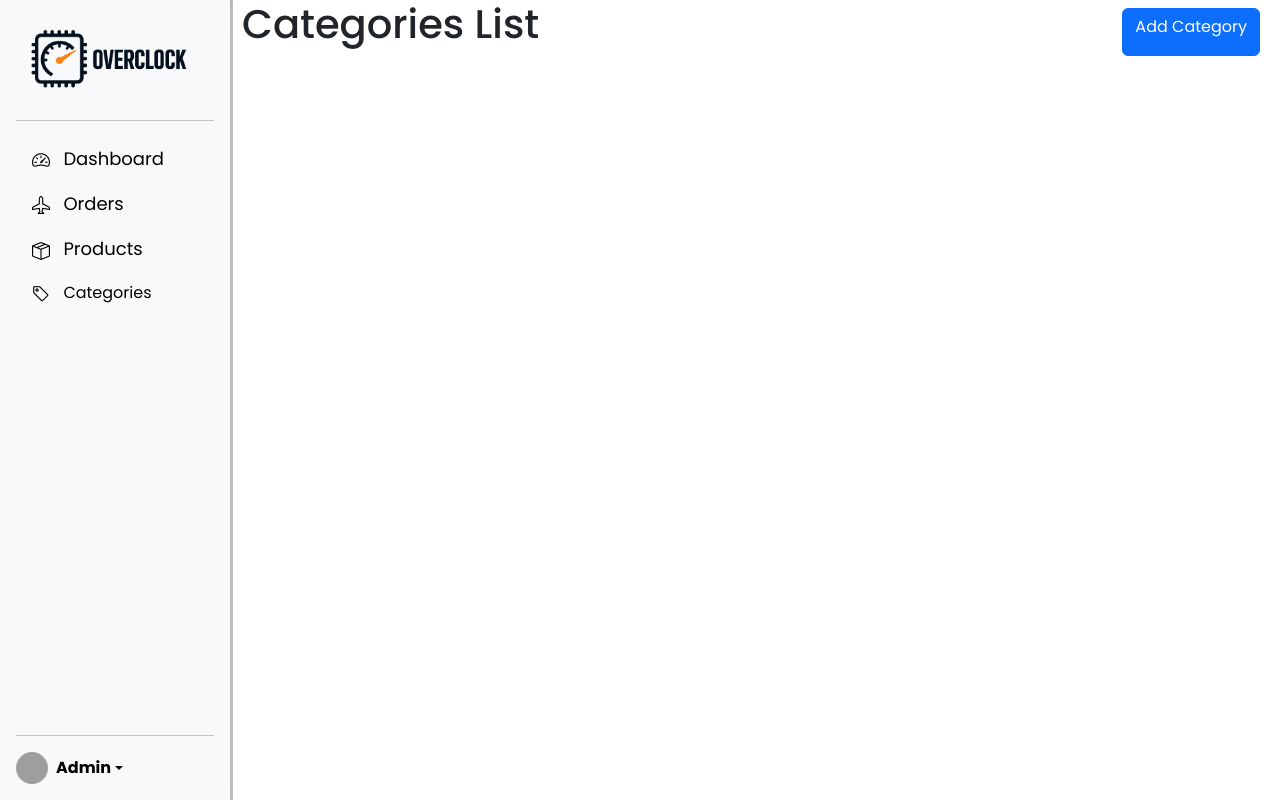
After one commit to izZERO/Overclock, a Django app: page /manage/categories/ in a window 1280 px wide. The commit adds this page. Run offline with Django 5.2, Linux system fonts and the light colour scheme; data that the repository does not hold is empty; grey boxes are pictures that could not be loaded.

Commit message:
added categories crud

```diff
--- a/main/models.py
+++ b/main/models.py
@@ -21,6 +21,9 @@ class Category(models.Model):
 
     def __str__(self):
         return self.name
+
+    def get_absolute_url(self):
+        return reverse("categories_index")
 
 
 class Product(models.Model):
--- /dev/null
+++ b/main/templates/main/category_list.html
@@ -0,0 +1,22 @@
+{% extends 'manage_base.html' %}
+{% block content %}
+<div style="display: flex; justify-content: space-between">
+  <h1>Categories List</h1>
+  <a
+    href="{%url 'categories_create' %}"
+    class="btn btn-primary me-2 mt-2"
+    role="button"
+  >
+    Add Category
+  </a>
+</div>
+  {% for category in category_list %}
+    <div class="card" style="width: 18rem;">
+      <div class="card-body">
+        <h5 class="card-title">{{category.name}}</h5>
+        <a href="{%url 'categories_update' category.id %}" class="card-link btn btn-primary" role="button">Edit</a>
+        <a href="{%url 'categories_delete' category.id %}" class="card-link btn btn-danger" role="button">Remove</a>
+      </div>
+    </div>
+  {% endfor %}
+{% endblock %}
--- a/main/templates/manage_base.html
+++ b/main/templates/manage_base.html
@@ -169,12 +169,12 @@
               Products
             </a>
           </li>
-          <!-- <li>
-            <a href="#" class="nav-link link-body-emphasis">
-              <i class="bi bi-people me-2"> </i>
-              Customers
+          <li>
+            <a href="{% url 'categories_index' %}" class="nav-link link-body-emphasis">
+              <i class="bi bi-tag me-2" style="font-size: large"> </i>
+              Categories
             </a>
-          </li> -->
+          </li>
         </ul>
         <hr />
         <div class="dropdown">
--- a/main/urls.py
+++ b/main/urls.py
@@ -23,6 +23,20 @@ urlpatterns = [
         views.ProductDelete.as_view(),
         name="products_delete",
     ),
+    path("manage/categories/", views.CategoryList.as_view(), name="categories_index"),
+    path(
+        "manage/categories/create/", views.CategoryCreate.as_view(), name="categories_create"
+    ),
+    path(
+        "manage/categories/<int:pk>/update/",
+        views.CategoryUpdate.as_view(),
+        name="categories_update",
+    ),
+    path(
+        "manage/categories/<int:pk>/delete/",
+        views.CategoryDelete.as_view(),
+        name="categories_delete",
+    ),
     # Signup
     path("accounts/signup/", views.signup, name="signup"),
     path("", views.landing, name="landing"),
--- a/main/views.py
+++ b/main/views.py
@@ -108,3 +108,32 @@ class ProductUpdate(UpdateView):
 class ProductDelete(DeleteView):
     model = Product
     success_url = "/manage/products/"
+
+
+class CategoryList(ListView):
+    model = Category
+
+
+class CategoryCreate(CreateView):
+    model = Category
+    fields = ["name"]
+
+    def form_valid(self, form):
+        form.instance.added_by = self.request.user
+        return super().form_valid(form)
+
+
+class CategoryUpdate(UpdateView):
+    model = Category
+    fields = [
+        "name",
+    ]
+
+    def form_valid(self, form):
+        form.instance.added_by = self.request.user
+        return super().form_valid(form)
+
+
+class CategoryDelete(DeleteView):
+    model = Category
+    success_url = "/manage/categories/"
```
Also changed, not shown: main/templates/main/category_confirm_delete.html (added, +10 -0 lines), main/templates/main/category_form.html (added, +17 -0 lines).
